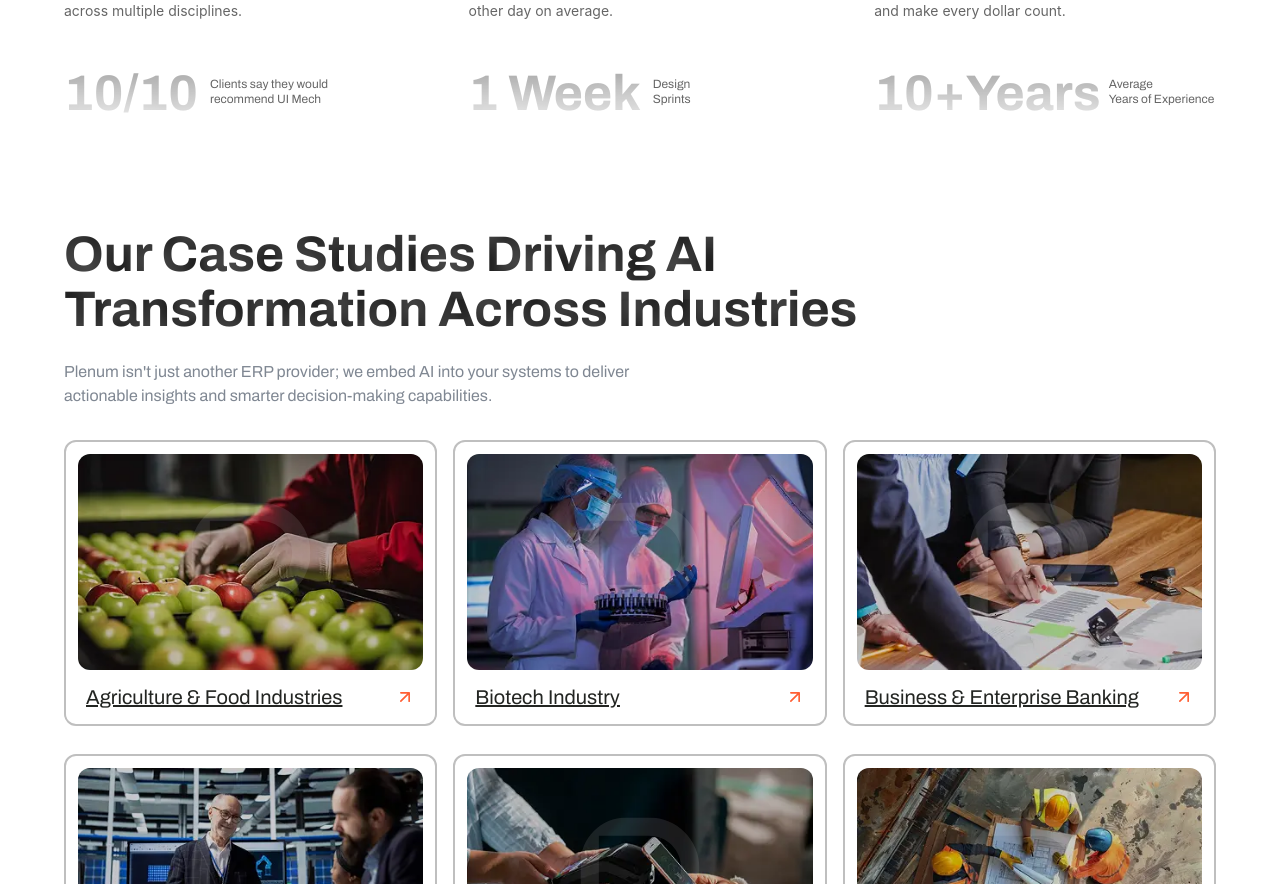
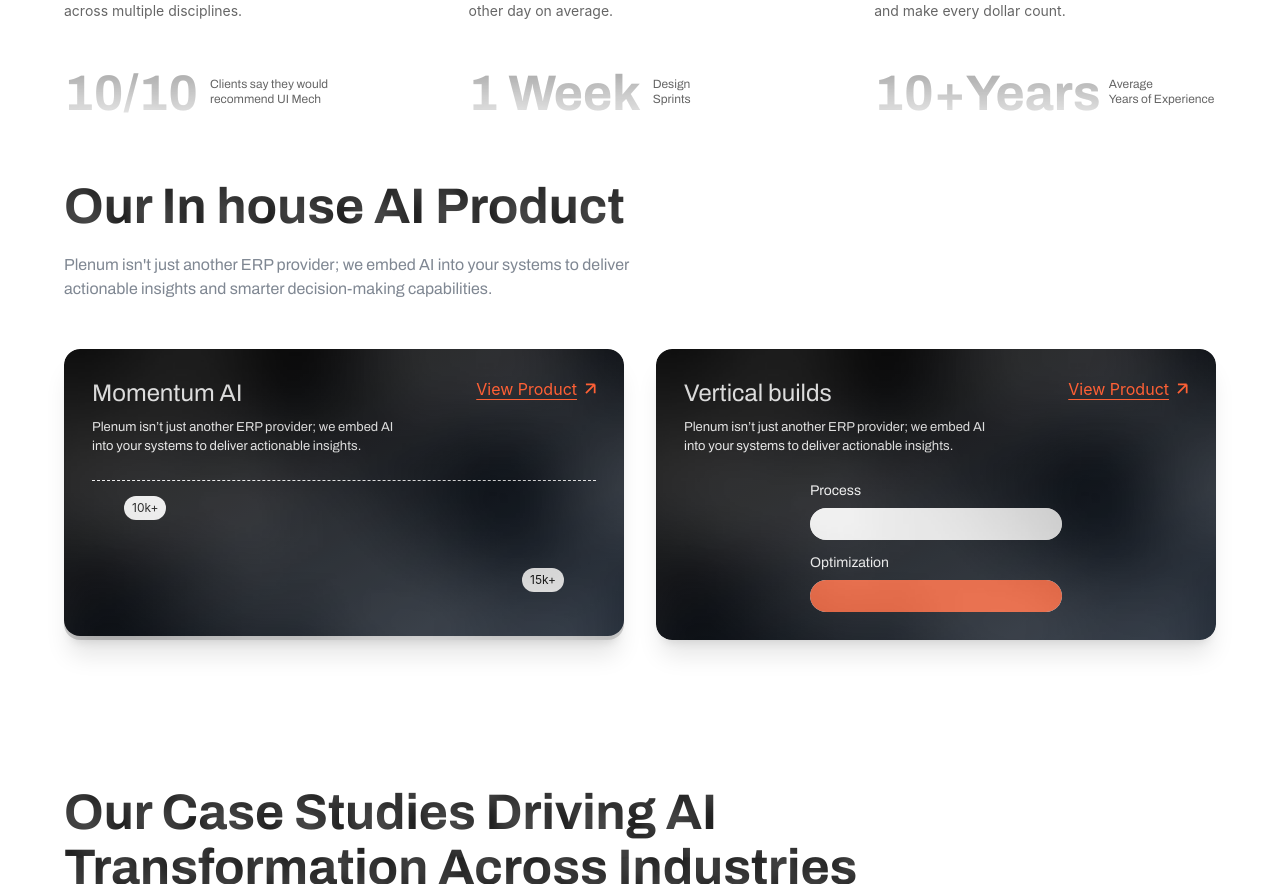
Before and after one commit to developers-xntric/Plenum, a Next.js app: page / in a window 1280 px wide. Shown: the part 2840-3724 px from the top of the page. Built offline with nearby package versions, Linux system fonts and the light colour scheme.

Commit message:
house ai product section done

```diff
--- a/src/app/globals.css
+++ b/src/app/globals.css
@@ -56,7 +56,7 @@
         @apply opacity-40 text-6xl font-bold font-['Archivo'];
     }
 
-    .bg-smoke-image {
+    .bg-smoke-text-image{
         background: linear-gradient(to bottom , #010101, rgba(255,255,255,0.2)), url("/images/smoke.webp");
         background-size: contain;
         background-position: left;
@@ -82,6 +82,7 @@
         background-clip: text;
         -webkit-background-clip: text;
     }
+
 }
 
 :root {
--- a/src/app/page.js
+++ b/src/app/page.js
@@ -2,6 +2,7 @@ import CaseStudies from "@/components/home/case-studies";
 import CentralizeIntelligence from "@/components/home/centralize-intelligence";
 import Hero from "@/components/Home/hero";
 import HomeServices from "@/components/home/home-services";
+import HouseAIProduct from "@/components/home/house-ai-product"
 
 export default function Home() {
   return (
@@ -9,6 +10,7 @@ export default function Home() {
       <Hero />
       <HomeServices />
       <CentralizeIntelligence/>
+      <HouseAIProduct/>
       <CaseStudies/>
     </div>
   );
--- a/src/components/home/home-services.jsx
+++ b/src/components/home/home-services.jsx
@@ -34,7 +34,7 @@ export default function HomeServices({ }) {
           {/* UPPER column - Headline */}
 
           <div className="xl:w-[75%] 2xl:w-[70%]">
-            <h2 className="text-[55px] leading-[60px] font-bold font-['Archivo'] text-secondary bg-smoke-image">
+            <h2 className="text-[55px] leading-[60px] font-bold font-['Archivo'] text-secondary bg-smoke-text-image">
               Why AI enabled Enterprise with Plenum? With Plenum gain the tools to unlock deeper insights, automate
               complex workflows
             </h2>
@@ -46,7 +46,7 @@ export default function HomeServices({ }) {
 
             {/* LEFT */}
             <div className="space-y-6 w-full md:w-[35%]">
-              <div className="relative">
+              <div className="relative bg-smoke-text-image">
                 <h2 className="text-[52px] text-secondary font-bold font-['Archivo']">Our</h2>
                 <h2 className="text-[52px] text-secondary font-bold font-['Archivo'] mt-[-32px]">Services</h2>
               </div>
--- /dev/null
+++ b/src/components/home/house-ai-product.jsx
@@ -0,0 +1,114 @@
+"use client"
+import { useRef } from 'react';
+import { motion, useInView } from 'framer-motion';
+import Link from 'next/link';
+import Image from 'next/image';
+
+export default function HouseAIProduct() {
+  const processRef = useRef(null);
+  const optimizationRef = useRef(null);
+  const isProcessInView = useInView(processRef, { once: true });
+  const isOptimizationInView = useInView(optimizationRef, { once: true });
+
+  return (
+    <section className="py-12 bg-white ">
+      <div className="2xl:max-w-[1300px] mx-auto w-[90%] space-y-12">
+        <div className='space-y-5'>
+          <h2 className="text-[50px] leading-[55px] font-['Archivo'] text-secondary font-bold home-section-headings">Our In house AI Product</h2>
+          <p className="text-gray-600 font-['Archivo'] opacity-[0.7] max-w-[55%]">
+            Plenum isn't just another ERP provider; we embed AI into your systems to deliver actionable insights and smarter decision-making capabilities.
+          </p>
+        </div>
+
+        <div className="grid md:grid-cols-2 gap-8">
+
+          <div className="relative rounded-2xl overflow-hidden shadow-xl">
+            <Image
+              src="/images/smoke.webp"
+              width={400}
+              height={400}
+              alt="Smoke Background"
+              className="w-full h-full object-cover opacity- absolute inset-0 z-10"
+            />
+            {/* Momentum AI Card */}
+            <div className="bg-gradient-to-br from-black to-gray-800 text-white p-7 rounded-2xl shadow-xl space-y-6 relative">
+              <div className='space-y-2'>
+                <div className="flex justify-between items-start ">
+                  <h3 className="text-2xl font-medium font-['Archivo']">Momentum AI</h3>
+                  <Link href="#" className="text-primary flex items-center gap-2 underline underline-offset-4 cursor-pointer z-20">View Product
+                    <svg xmlns="http://www.w3.org/2000/svg" width="11" height="11" viewBox="0 0 11 11" fill="none">
+                      <path d="M0.9375 10.214L9.67107 1.48047M9.67107 1.48047H0.9375M9.67107 1.48047V10.214" stroke="#FF6035" strokeWidth="1.74671" />
+                    </svg>
+                  </Link>
+                </div>
+                <p className="text-[13px] text-white font-['Archivo'] w-[60%]">
+                  Plenum isn’t just another ERP provider; we embed AI into your systems to deliver actionable insights.
+                </p>
+              </div>
+
+              <div className="relative h-32">
+                {/*  A Chart  */}
+                <div className="absolute top-4 left-8 bg-white text-black px-2 py-1 rounded-full text-xs">10k+</div>
+                <div className="absolute bottom-4 right-8 bg-white text-black px-2 py-1 rounded-full text-xs">15k+</div>
+                <div className="w-full h-full border-t border-dashed border-white"></div>
+              </div>
+            </div>
+          </div>
+
+          {/* Vertical Builds Card */}
+          <div className="relative rounded-2xl overflow-hidden shadow-xl">
+            <Image
+              src="/images/smoke.webp"
+              width={400}
+              height={400}
+              alt="Smoke Background"
+              className="w-full h-full object-cover opacity- absolute inset-0 z-10"
+            />
+            <div className="bg-gradient-to-br from-black to-gray-800 text-white p-7 h-full rounded-2xl shadow-xl space-y-6  relative">
+              <div className='space-y-2'>
+                <div className="flex justify-between items-start">
+                  <h3 className="text-2xl font-medium font-['Archivo']">Vertical builds</h3>
+                  <Link href="#" className="text-primary flex items-center gap-2 underline underline-offset-4 cursor-pointer z-20">View Product
+                    <svg xmlns="http://www.w3.org/2000/svg" width="11" height="11" viewBox="0 0 11 11" fill="none">
+                      <path d="M0.9375 10.214L9.67107 1.48047M9.67107 1.48047H0.9375M9.67107 1.48047V10.214" stroke="#FF6035" strokeWidth="1.74671" />
+                    </svg>
+                  </Link>
+                </div>
+                <p className="text-[13px] text-white font-['Archivo']  w-[60%]">
+                  Plenum isn’t just another ERP provider; we embed AI into your systems to deliver actionable insights.
+                </p>
+              </div>
+              <div className='flex items-center justify-center '>
+                <div className="space-y-3 w-[50%]">
+                  <div className='space-y-2'>
+                    <p className="text-sm font-['Archivo']">Process</p>
+                    <div ref={processRef} className="bg-[#dbdbdb] rounded-full h-8 overflow-hidden">
+                      <motion.div
+                        initial={{ width: 0 }}
+                        animate={{ width: isProcessInView ? '100%' : 0 }}
+                        transition={{ duration: 1.2 }}
+                        className="h-full bg-white rounded-full"
+                      />
+                    </div>
+                  </div>
+                  <div className='space-y-2'>
+                    <p className="text-sm font-['Archivo']">Optimization</p>
+                    <div ref={optimizationRef} className="bg-gray-300 rounded-full h-8 overflow-hidden">
+                      <motion.div
+                        initial={{ width: 0 }}
+                        animate={{ width: isOptimizationInView ? '100%' : 0 }}
+                        transition={{ duration: 1.2 }}
+                        className="h-full bg-primary rounded-full"
+                      />
+                    </div>
+                  </div>
+                </div>
+              </div>
+            </div>
+          </div>
+
+        </div>
+      </div>
+    </section>
+  );
+}
```
